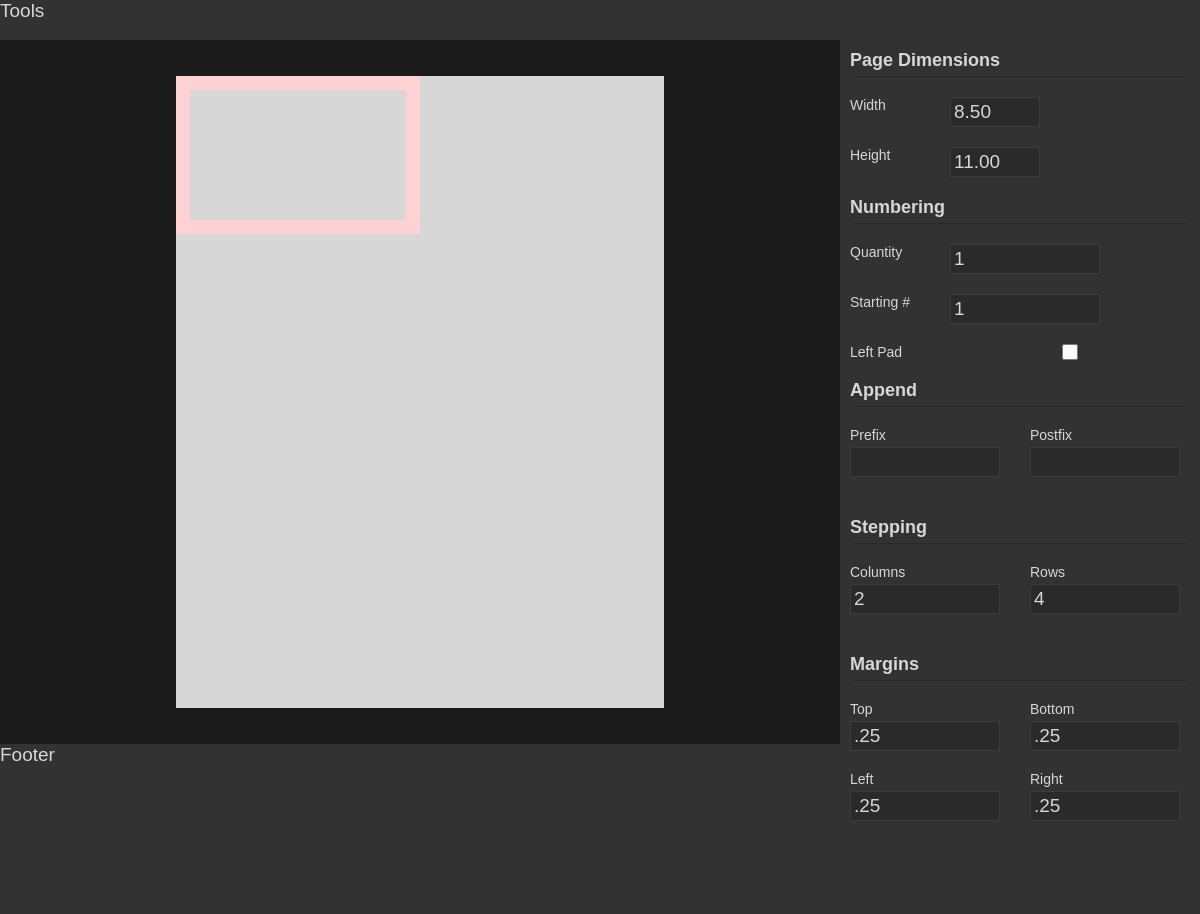
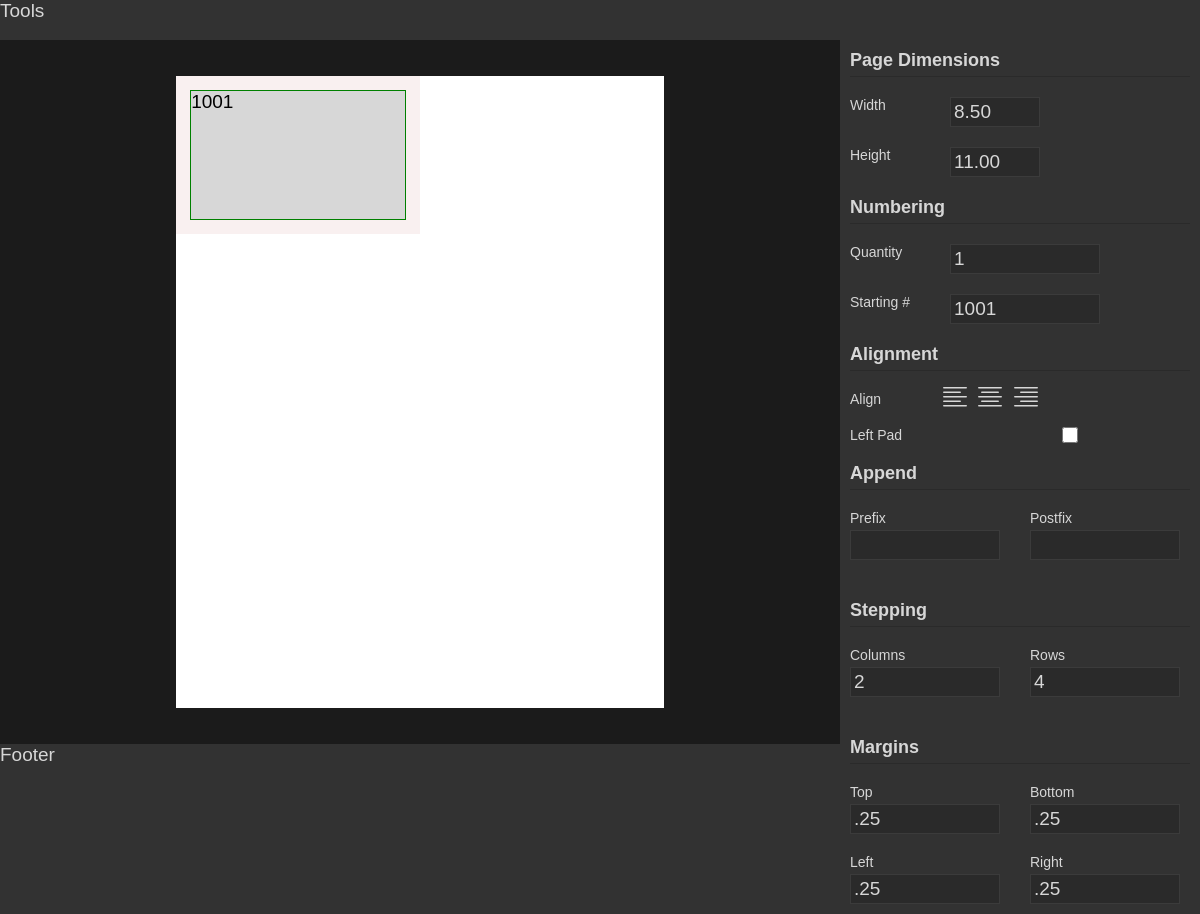
Before and after one commit to leografx/step, an Electron app: page index.html in a window 1200 px wide. Before the commit the page ends 831 px from the top, so only its background shows below. Drawn offline with Linux system fonts and the light colour scheme; a web font is replaced by a local one.

Commit message:
text box alignment added

```diff
--- a/index.html
+++ b/index.html
@@ -39,7 +39,17 @@
             </div>
             <div class="input-group-l">
                 <label for="start">Starting #</label>
-                <input type="number" name="start" min="1" step="1" id="start" value="1">
+                <input type="number" name="start" min="1" step="1" id="start" value="1001">
+            </div>
+
+            <h6>Alignment</h6>
+            <div class="input-group">
+                <label for="">Align</label>
+                <div>
+                    <img class="align" id="left" src="images/lnr-text-align-left.svg" alt="images/lnr-text-align-left-active.svg">
+                    <img class="align" id="center" src="images/lnr-text-align-center.svg" alt="images/lnr-text-align-center-active.svg">
+                    <img class="align" id="right" src="images/lnr-text-align-right.svg" alt="images/lnr-text-align-right-active.svg">
+                </div>
             </div>
 
             <div class="input-group-l">
--- a/renderer.js
+++ b/renderer.js
@@ -3,32 +3,47 @@ let paddingAmount = 0;
 let leftPadIsChecked = false;
 let scaleFactor = 72;
 
-function selectDOMPageProperties() {
+function setDOMPageProperties() {
     pageProperties = document.querySelector('#page-properties');
 }
 
-
 function applyListeners() {
-    selectDOMPageProperties();
+    setDOMPageProperties();
     document.querySelectorAll('#page-properties input').forEach(element => {
         element.addEventListener('change', onPropertyChange);
+    });
+
+    document.querySelectorAll('.align').forEach(element => {
+        element.addEventListener('click', changeTextAlignment);
     });
 }
 
 
+function changeTextAlignment(e) {
+    let icons = document.querySelectorAll('.align');
+    icons[0].src = 'images/lnr-text-align-left.svg';
+    icons[1].src = 'images/lnr-text-align-center.svg';
+    icons[2].src = 'images/lnr-text-align-right.svg';
+
+    const textBox = document.querySelector('#number-box-1');
+    textBox.style.textAlign = e.target.id;
+    e.target.src = e.target.alt;
+    console.log(e);
+}
+
 function onPropertyChange(element) {
-
     paddingAmount = calculateLeftPadAmount();
     calculateScaleFactor();
     setCanvasPageSize();
     updateMargins();
+    updateNumberBox();
 
     if (element.target.id === 'left-pad') {
         leftPadIsChecked = element.target.checked;
     }
 
     if (leftPadIsChecked) {
-
+        document.querySelector('#number-box-1').innerHTML = leftPad(getStartingNumber());
     }
 }
 
@@ -84,6 +99,10 @@ function updateMargins() {
     marginCalculate();
 }
 
+function getStartingNumber() {
+    return pageProperties.querySelector('#start').value;
+}
+
 function getRows() {
     return getValueAsInt('#rows');
 }
@@ -101,6 +120,7 @@ function getMargins() {
     const left = actualMarginLeft * scaleFactor;
     const bottom = actualMarginBottom * scaleFactor;
     const right = actualMarginRight * scaleFactor;
+
     return { top, left, bottom, right, actualMarginTop, actualMarginLeft, actualMarginBottom, actualMarginRight };
 }
 
@@ -135,17 +155,63 @@ function marginCalculate() {
 function calculateScaleFactor() {
     const canvas = getCanvasAreaDimensions();
     const page = getPageDimensions();
-    scaleFactor = (page.height >= page.width) ? ((canvas.height - scaleFactor) / (page.height / scaleFactor)) : ((canvas.width - scaleFactor) / (page.width / scaleFactor));
+    const condition = (page.height >= page.width);
+    const ifTrue = ((canvas.height - scaleFactor) / (page.height / scaleFactor));
+    const ifFalse = ((canvas.width - scaleFactor) / (page.width / scaleFactor))
+
+    scaleFactor = (page.height >= page.width) ? ifTrue : ifFalse;
 }
 
+
+
+function createNumberBox() {
+    const columns = getColumns();
+    const rows = getRows();
+    const pageSize = getPageDimensions();
+    const margin = getMargins();
+    const page = document.querySelector('#canvas-page');
+
+    let box = document.createElement('div');
+    box.id = 'number-box-1';
+    box.style.width = (pageSize.width / columns) - (margin.left + margin.right) + 'px';
+    box.style.height = (pageSize.height / rows) - (margin.top + margin.bottom) + 'px';
+    page.appendChild(box);
+    updateNumberBox();
+}
+
+function updateNumberBox() {
+    const columns = getColumns();
+    const rows = getRows();
+    const pageSize = getPageDimensions();
+    const margin = getMargins();
+
+    let box = document.querySelector('#number-box-1');
+    box.style.width = (pageSize.width / columns) - (margin.left + margin.right) + 'px';
+    box.style.height = (pageSize.height / rows) - (margin.top + margin.bottom) + 'px';
+    box.style.position = 'absolute';
+    box.style.top = margin.top + 'px';
+    box.style.left = margin.left + 'px';
+    box.style.border = '1px';
+    box.style.borderStyle = 'solid';
+    box.style.borderColor = 'green';
+    box.style.backgroundColor = '#d7d7d7';
+    box.style.color = 'black';
+    box.innerHTML = pageProperties.querySelector('#start').value;
+}
+
+
+
+(function onInit() {
     window.onresize = function() {
         calculateScaleFactor();
         setCanvasPageSize();
         updateMargins();
+        updateNumberBox();
     }
-
 
     applyListeners();
     calculateScaleFactor();
     setCanvasPageSize();
     updateMargins();
+    createNumberBox();
+}());
--- a/style.css
+++ b/style.css
@@ -124,7 +124,7 @@ div>h6 {
 
 #canvas-area #canvas-page {
     position: relative;
-    background: #d7d7d7;
+    background: #fff;
 }
 
 #page-margin-left {
@@ -133,7 +133,7 @@ div>h6 {
     top: 0px;
     width: 0px;
     height: 100%;
-    background-color: #fed2d2;
+    background-color: #f9f0f0;
 }
 
 #page-margin-right {
@@ -142,7 +142,7 @@ div>h6 {
     top: 0px;
     width: 0px;
     height: 100%;
-    background-color: #fed2d2;
+    background-color: #f9f0f0;
 }
 
 #page-margin-top {
@@ -151,7 +151,7 @@ div>h6 {
     left: 0px;
     width: 100%;
     height: 0px;
-    background-color: #fed2d2;
+    background-color: #f9f0f0;
 }
 
 #page-margin-bottom {
@@ -160,5 +160,9 @@ div>h6 {
     left: 0px;
     width: 100%;
     height: 0px;
-    background-color: #fed2d2;
+    background-color: #f9f0f0;
 }
+
+#number-box-1 {
+    position: absolute;
+}
```
Also changed, not shown: images/lnr-text-align-center-active.svg (added), images/lnr-text-align-center.svg (added), images/lnr-text-align-justify.svg (added), images/lnr-text-align-left-active.svg (added), images/lnr-text-align-left.svg (added), images/lnr-text-align-right-active.svg (added), images/lnr-text-align-right.svg (added). Lines whose indentation alone changed are shown as unchanged.
